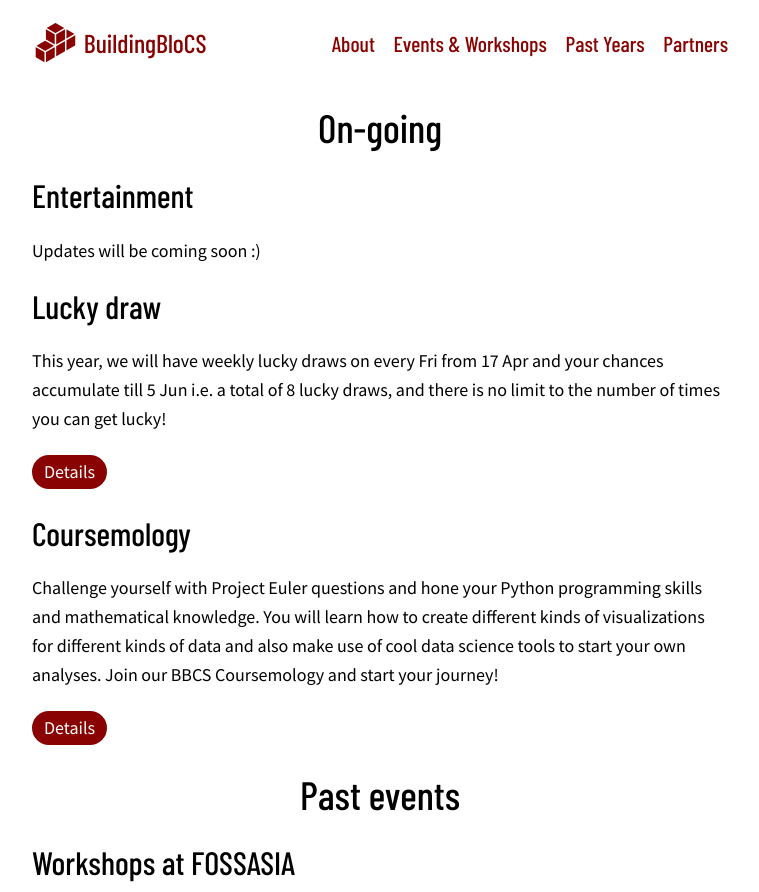
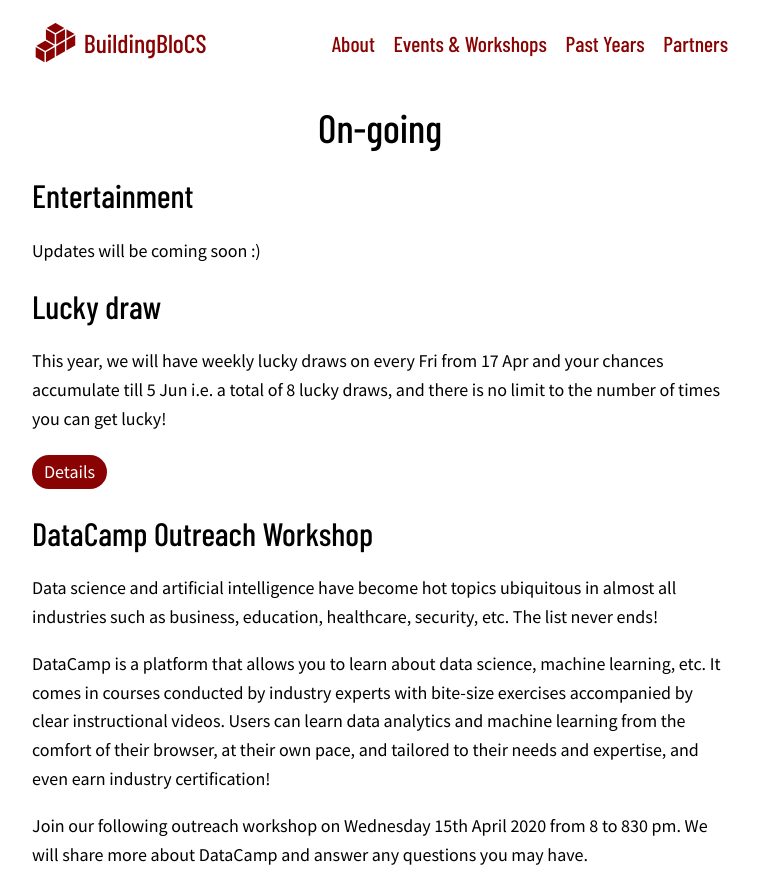
Before and after one commit to buildingblocs/2020, a Jekyll site: the page built from pre-event/index.md, in a window 1280 px wide and 1400 px high. Shown: the top 892 px of the window, without its empty margins (260-1019 px from the left). Built offline with Jekyll 4.4.1, drawn with Linux system fonts in a browser that asks for light colours; some web fonts are replaced; our own code applies the rules of GitHub Pages for plain Markdown files; some of the changed text lies outside the part shown.

Commit message:
Added datacamp outreach workshop

```diff
--- a/pre-event/index.md
+++ b/pre-event/index.md
@@ -13,11 +13,27 @@
 
 <a class="btn" href="{{ site.baseurl }}/pre-event/luckydraw">Details</a>
 
+## DataCamp Outreach Workshop
+Data science and artificial intelligence have become hot topics ubiquitous in almost all industries such as business, education, healthcare, security, etc. The list never ends!
+
+DataCamp is a platform that allows you to learn about data science, machine learning, etc. It comes in courses
+conducted by industry experts with bite-size exercises accompanied by clear instructional videos. Users can learn data analytics and machine learning from the comfort of their browser, at their own pace, and tailored to their needs and expertise, and even earn industry certification!
+
+Join our following outreach workshop on Wednesday 15th April 2020 from 8 to 830 pm. We will share more about DataCamp and answer any questions you may have.
+
+There will be lucky draw prizes for participants who attend this outreach workshop. :) SIGN UP EARLIER TO STAND HIGHER CHANCES TO WIN!
+
+Please join the BuildingBloCS 2020 Discord at https://discord.gg/hfRDun5
+**Important** When you join, please indicate your name and school (for security reasons+). We will not be able to accept people whose identity we cannot verify.
+
+So sign up below! For inquires, feel free to email <a href="mailto:chow.kianfong.ace@dhs.sg">chow.kianfong.ace@dhs.sg</a>
+
+<iframe src="https://docs.google.com/forms/d/e/1FAIpQLSc6DY1-z4F2V1eXyCe0cEtRaonbdcp4-oQKjBt4mOik944MnA/viewform?embedded=true" width="640" height="1462" frameborder="0" marginheight="0" marginwidth="0">Loading…</iframe>
+
 ## Coursemology
 Challenge yourself with Project Euler questions and hone your Python programming skills and mathematical knowledge. You will learn how to create different kinds of visualizations for different kinds of data and also make use of cool data science tools to start your own analyses. Join our BBCS Coursemology and start your journey!
 
 <a class="btn" href="{{ site.baseurl }}/pre-event/Coursemology">Details</a>
-
 
 # Past events
 
```
